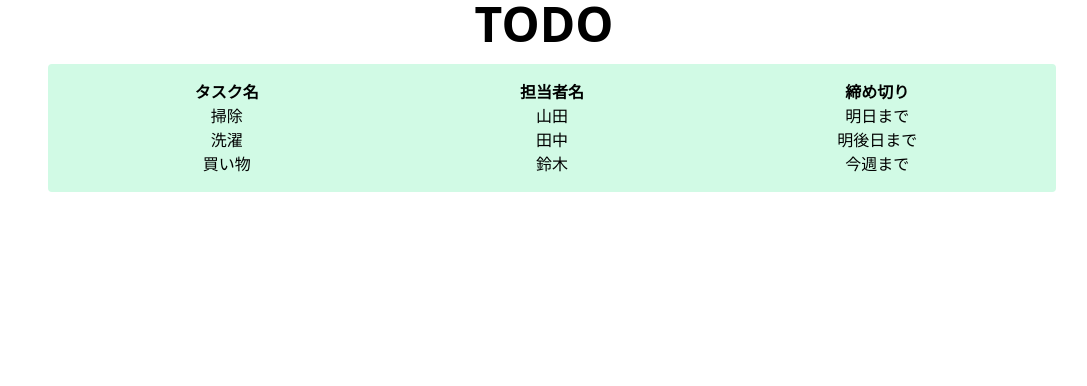
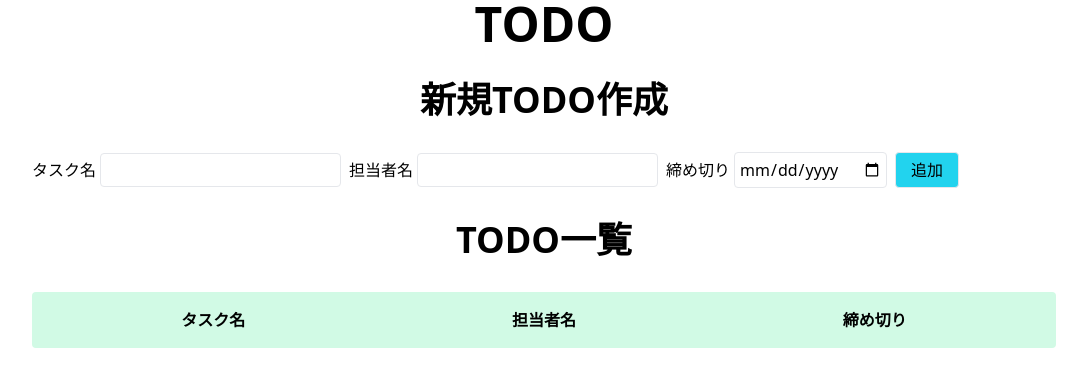
Before and after one commit to mayu0130/react-practice, a React app: page / in a window 1280 px wide. Shown: the top 386 px of the page, without its empty margins (96-1183 px from the left). Built offline with nearby package versions, Linux system fonts and the light colour scheme.

Commit message:
ステート管理(useState)

```diff
--- a/src/js/App.tsx
+++ b/src/js/App.tsx
@@ -1,12 +1,31 @@
 import * as React from "react"
-import { TodoList } from "./components/TodoList"
-import { Heading } from "./components/Heading";
+import { TodoList } from "./components/todo/TodoList"
+import { Heading } from "./components/parts/Heading";
+import { useState } from "react";
+import { NewTodoForm } from "./components/todo/NewTodoForm";
+import { Todo } from "./components/todo/type";
+
 
 export const App = () => {
+  const [todoList, setTodoList] = useState<Todo[]>([]);
+
   return(
     <main className="my-0 mx-auto w-4/5 text-center">
       <Heading level="h1">TODO</Heading>
-      <TodoList/>
+      <div className="mt-8">
+        <Heading level="h2">新規TODO作成</Heading>
+        <div className="mt-8">
+          <NewTodoForm setTodoList={setTodoList}/>
+        </div>
+      </div>
+      <div className="mt-8">
+        <Heading level="h2">TODO一覧</Heading>
+        <div className="mt-8">
+          <TodoList todoList={todoList}/>
+        </div>
+      </div>
     </main>
   );
 };
+
+export { Todo };
--- a/src/js/components/TodoList.tsx
+++ /dev/null
@@ -1,23 +0,0 @@
-import * as React from "react";
-import { TodoItem } from "./TodoItem";
-
-export const TodoList: React.FC = () => {
-  const todos = [
-    {id: 123, task: '掃除', person: '山田', deadline: '明日まで' },
-    {id: 456, task: '洗濯', person: '田中', deadline: '明後日まで' },
-    {id: 789, task: '買い物', person: '鈴木', deadline: '今週まで' },
-  ];
-
-  return (
-    <ul className="mt-4 ml-4  bg-emerald-100 p-4 rounded">
-      <li className="grid grid-cols-3 font-bold">
-        <div>タスク名</div>
-        <div>担当者名</div>
-        <div>締め切り</div>
-      </li>
-      {todos.map((todo) => (
-        <TodoItem key={todo.id} task={todo.task} person={todo.person} deadline={todo.deadline} />
-      ))}
-    </ul>
-  );
-};
--- /dev/null
+++ b/src/js/components/parts/TextField.tsx
@@ -0,0 +1,18 @@
+import * as React from "react"
+
+type Props = {
+  id: string
+  label: string;
+  value: string;
+  onChange: (value: string) => void;
+  type: "text" | "date";
+}
+
+export const TextField = ({ id, label, value, onChange, type }: Props) => {
+  return (
+    <div className="flex gap-1 items-center">
+      <label htmlFor={id}>{label}</label>
+      <input id={id} type={type} value={value} onChange={(e) => onChange(e.target.value)} className="border rounded p-1"></input>
+    </div>
+  )
+}
--- /dev/null
+++ b/src/js/components/todo/NewTodoForm.tsx
@@ -0,0 +1,30 @@
+import * as React from "react";
+import { TextField } from "../parts/TextField";
+import { useState } from "react";
+import { Todo } from "../../App";
+
+type Props = {
+  setTodoList: React.Dispatch<React.SetStateAction<Todo[]>>;
+}
+
+export const NewTodoForm = ({ setTodoList }: Props) => {
+  const [newTask, setNewTask] = useState<string>("");
+  const [newPerson, setNewPerson] = useState<string>("");
+  const [newDeadline, setNewDeadline] = useState<string>("");
+
+  const addNewTodo = () => {
+    setTodoList((prev) => [...prev, {id: Date.now(), task: newTask, person: newPerson, deadline: newDeadline}]);
+    setNewTask("");
+    setNewPerson("");
+    setNewDeadline("");
+  };
+
+  return (
+    <div className="flex gap-2">
+      <TextField id="new-task" label="タスク名" value={newTask} onChange={setNewTask} type="text"/>
+      <TextField id="new-person" label="担当者名" value={newPerson} onChange={setNewPerson} type="text"/>
+      <TextField id="new-deadline" label="締め切り" value={newDeadline} onChange={setNewDeadline} type="date"/>
+      <button className="border rounded bg-cyan-400 w-16" onClick={addNewTodo}>追加</button>
+    </div>
+  );
+};
--- /dev/null
+++ b/src/js/components/todo/TodoList.tsx
@@ -0,0 +1,22 @@
+import * as React from "react";
+import { TodoItem } from "./TodoItem";
+import { Todo } from "../../App";
+
+type Props = {
+  todoList: Todo[];
+};
+
+export const TodoList = ({ todoList }:Props) => {
+  return (
+    <ul className="bg-emerald-100 p-4 rounded">
+      <li className="grid grid-cols-3 font-bold">
+        <div>タスク名</div>
+        <div>担当者名</div>
+        <div>締め切り</div>
+      </li>
+      {todoList.map((todo) => (
+        <TodoItem key={todo.id} task={todo.task} person={todo.person} deadline={todo.deadline} />
+      ))}
+    </ul>
+  );
+};
--- /dev/null
+++ b/src/js/components/todo/type.ts
@@ -0,0 +1,6 @@
+export type Todo = {
+  id: number;
+  task: string;
+  person: string;
+  deadline: string;
+};
```
Also changed, not shown: tips/useState.md (added, +24 -0 lines), src/js/components/parts/Heading.tsx (renamed from src/js/components/Heading.tsx), src/js/components/todo/TodoItem.tsx (renamed from src/js/components/TodoItem.tsx), 1 other file (tests, documents, lock files or other folders).
